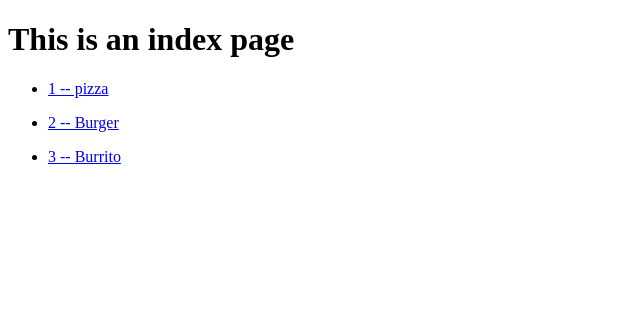
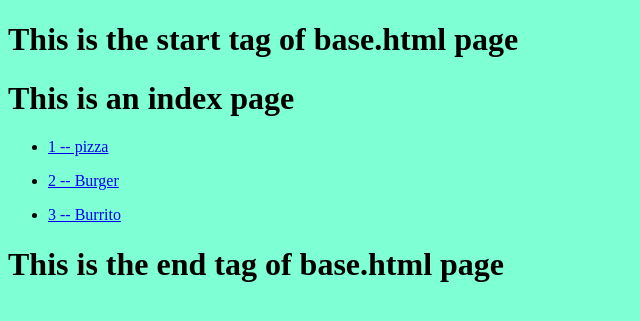
Before and after one commit to sheshmaninigam/Mani_django, a Django app: page /food/home/ in a window 1280 px wide. Shown: the top 321 px of the page, without its empty margins (0-640 px from the left). Run offline with Django 4.2, Linux system fonts and the light colour scheme; data comes from the database, SQL or seed files in the repository.

Commit message:
commit:22

```diff
--- /dev/null
+++ b/mysite/food/static/food/style.css
@@ -0,0 +1,3 @@
+body {
+    background-color: aquamarine;
+}
--- /dev/null
+++ b/mysite/food/templates/food/base.html
@@ -0,0 +1,17 @@
+{% load static %}
+
+<!DOCTYPE html>
+<html lang="en">
+<head>
+    <meta charset="UTF-8">
+    <meta name="viewport" content="width=device-width, initial-scale=1.0">
+    <title>Document</title>
+    <link rel="stylesheet" href="{% static 'food/style.css' %}">
+</head>
+<body>
+    <h1>This is the start tag of base.html page</h1>
+    {% block body %}
+    {% endblock %}
+    <h1>This is the end tag of base.html page</h1>
+</body>
+</html>
--- a/mysite/food/templates/food/index.html
+++ b/mysite/food/templates/food/index.html
@@ -1,3 +1,5 @@
+{% extends 'food/base.html' %}
+
 <!DOCTYPE html>
 <html lang="en">
 <head>
@@ -6,6 +8,7 @@
     <title>Document</title>
 </head>
 <body>
+    {% block body %}
     <h1>This is an index page</h1>
 
     {% for item in itemlist %}
@@ -18,5 +21,7 @@
 
          </ul>
     {% endfor %}
+
+    {% endblock %}
 </body>
 </html>
```
Also changed, not shown: mysite/food/templates/food/static/food/style.css (deleted), 1 other file.
